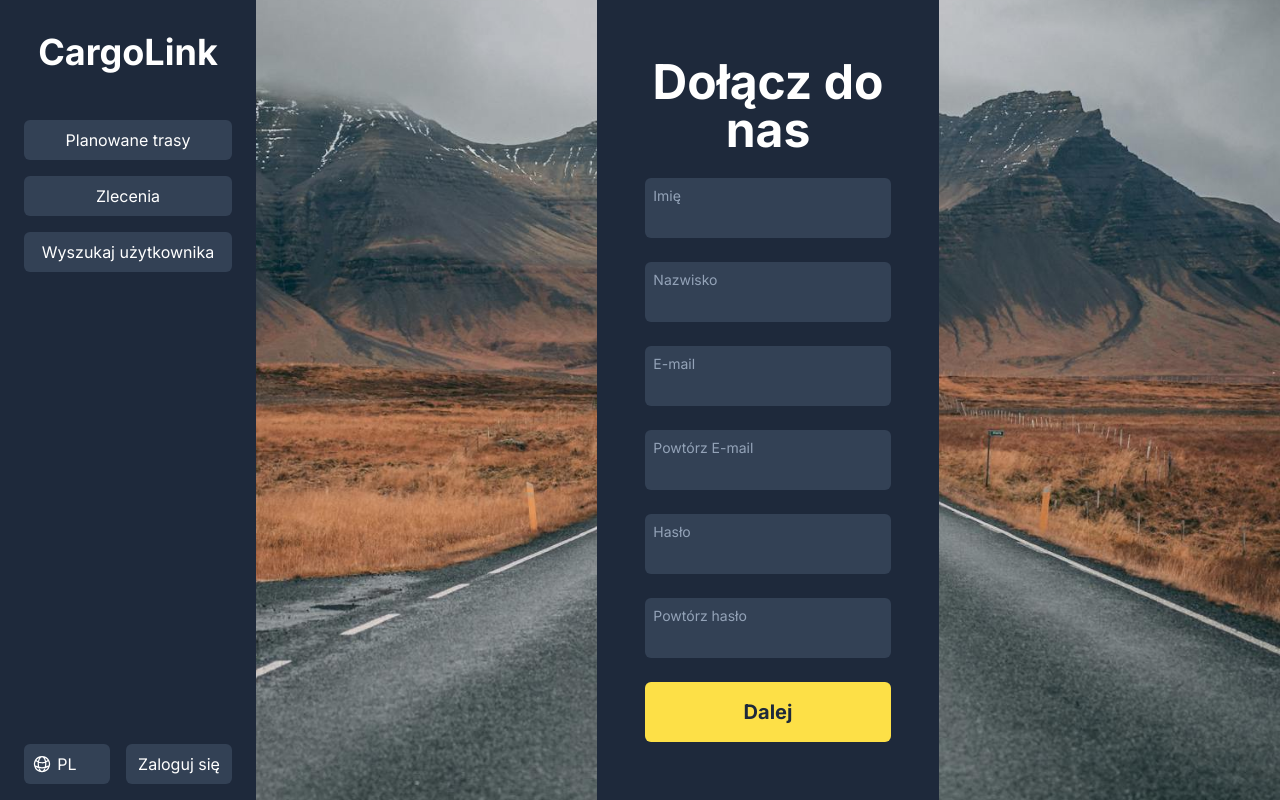
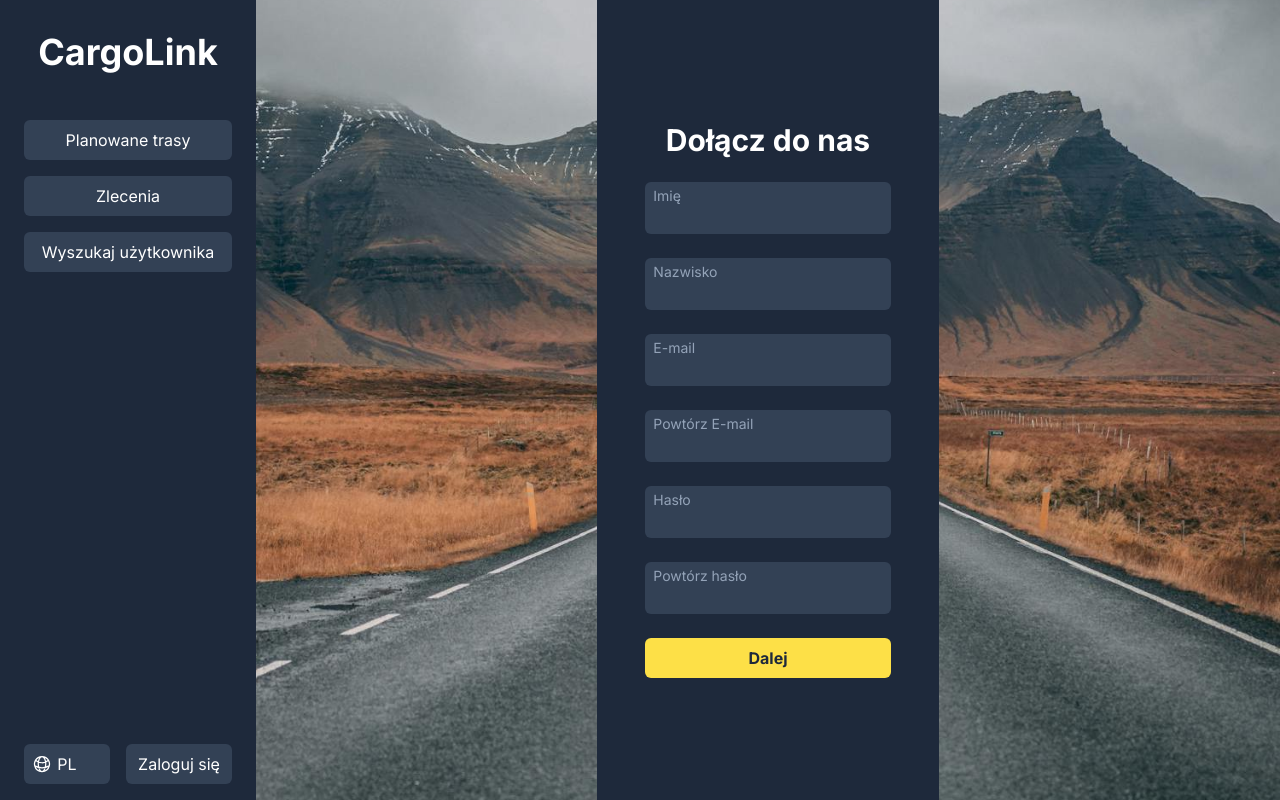
Before and after one commit to Wosk813/cargolink, a Next.js app: page /1/auth/signup in a window 1280 px wide. Built offline with nearby package versions, Linux system fonts and the light colour scheme.

Commit message:
Check form data

```diff
--- a/messages/pl.json
+++ b/messages/pl.json
@@ -21,6 +21,7 @@
     "password": "Hasło",
     "repeatPassword": "Powtórz hasło",
     "next": "Dalej",
-    "back": "Wróć"
+    "back": "Wróć",
+    "atLeast": "powinno mieć co najmniej "
   }
 }
--- a/src/app/[locale]/auth/login/page.tsx
+++ b/src/app/[locale]/auth/login/page.tsx
@@ -7,7 +7,7 @@ export default function Page() {
   return (
     <div className="md:bg-slate-800 h-full px-12 py-8 w-full md:w-6/12 md:justify-center flex flex-col gap-6">
       <h1 className="text-5xl font-bold md:text-center">CargoLink</h1>
-      <p className="md:text-slate-400 text-xl">
+      <p className="md:text-slate-400">
         Dołącz do nas i uprość swoje procesy logistyczne. CargoLink – Twój
         niezawodny partner w świecie transportu!
       </p>
@@ -15,7 +15,7 @@ export default function Page() {
       <p className="text-center">{t("or")}</p>
       <Link
         href="/auth/signup"
-        className="bg-slate-800 border text-center border-yellow-300 rounded-md px-4 py-4"
+        className="bg-slate-800 border text-center border-yellow-300 rounded-md px-2 py-2"
       >
         <span className="text-white">{t("dontHaveAccount")}</span>{" "}
         <span className="text-yellow-300">{t("register")}</span>
--- a/src/app/[locale]/auth/signup/page.tsx
+++ b/src/app/[locale]/auth/signup/page.tsx
@@ -5,7 +5,7 @@ export default function Page() {
   const t = useTranslations('signup')
   return (
     <div className="md:bg-slate-800 h-full px-12 py-8 w-full md:w-4/12 md:justify-center flex flex-col gap-6">
-      <h1 className="text-5xl font-bold md:text-center">{t("joinUs")}</h1>
+      <h1 className="text-3xl font-bold md:text-center">{t("joinUs")}</h1>
       <SignupForm />
     </div>
   );
--- a/src/actions/auth.tsx
+++ b/src/app/actions/auth.tsx
@@ -3,14 +3,15 @@
 import { SignupFormSchema, FormState } from "../lib/definitions";
 
 export async function signup(state: FormState, formData: FormData) {
-  // Validate form fields
   const validatedFields = SignupFormSchema.safeParse({
-    name: formData.get("name"),
+    firstname: formData.get("firstname"),
+    lastname: formData.get("lastname"),
     email: formData.get("email"),
+    repeatEmail: formData.get("repeatEmail"),
     password: formData.get("password"),
+    repeatPassword: formData.get("repeatPassword"),
   });
 
-  // If any form fields are invalid, return early
   if (!validatedFields.success) {
     return {
       errors: validatedFields.error.flatten().fieldErrors,
--- /dev/null
+++ b/src/app/lib/definitions.ts
@@ -0,0 +1,52 @@
+import { z } from "zod";
+
+export const SignupFormSchema = z.object({
+  firstname: z
+    .string()
+    .min(2, { message: "Firstname must be at least 2 characters long." })
+    .trim(),
+  lastname: z
+    .string()
+    .min(2, { message: "Lastname must be at least 2 characters long." })
+    .trim(),
+  email: z.string().email({ message: "Please enter a valid email." }).trim(),
+  repeatEmail: z.string().email().trim(),
+  password: z
+    .string()
+    .min(5, { message: "Be at least 5 characters long" })
+    .regex(/[a-zA-Z]/, { message: "Contain at least one letter." })
+    .regex(/[0-9]/, { message: "Contain at least one number." })
+    .trim(),
+  repeatPassword: z
+    .string()
+}).superRefine(({ repeatEmail, email }, ctx) => {
+  if (repeatEmail !== email) {
+    ctx.addIssue({
+      code: "custom",
+      message: "The email did not match",
+      path: ['repeatEmail']
+    });
+  }
+}).superRefine(({ repeatPassword, password }, ctx) => {
+  if (repeatPassword !== password) {
+    ctx.addIssue({
+      code: "custom",
+      message: "The password did not match",
+      path: ['repeatPassword']
+    });
+  }
+});
+
+export type FormState =
+  | {
+      errors?: {
+        firstname?: string[];
+        lastname?: string[];
+        email?: string[];
+        repeatEmail?: string[];
+        password?: string[];
+        repeatPassword?: string[];
+      };
+      message?: string;
+    }
+  | undefined;
--- a/src/app/ui/auth/login-form.tsx
+++ b/src/app/ui/auth/login-form.tsx
@@ -2,6 +2,7 @@
 
 import { Button } from "../button";
 import { useTranslations } from "next-intl";
+import { Input } from "../input";
 
 export default function LoginForm() {
   const t = useTranslations("login")
--- a/src/app/ui/auth/signup-form.tsx
+++ b/src/app/ui/auth/signup-form.tsx
@@ -1,21 +1,40 @@
 'use client'
-
-import { signup } from "@/src/actions/auth";
+import { signup } from "../../actions/auth";
 import { Input } from "../input";
 import { Button } from "../button";
 import { useTranslations } from "next-intl";
+import { useFormState, useFormStatus } from 'react-dom'
+import { useActionState } from "react";
 
 export function SignupForm() {
+  const [state, formAction] = useActionState(signup, undefined)
   const t = useTranslations("signup");
+  const { pending } = useFormStatus()
+
   return (
-    <form action={signup} className="flex flex-col gap-6">
-      <Input title={t("firstname")} />
-      <Input title={t("lastname")} />
-      <Input title="E-mail" />
-      <Input title={t("repeatEmail")} />
-      <Input title={t("password")} />
-      <Input title={t("repeatPassword")} />
-      <Button type="submit">{t("next")}</Button>
+    <form action={formAction} className="flex flex-col gap-6">
+      <Input name="firstname" title={t("firstname")} />
+      {state?.errors?.firstname && <p>{state.errors.firstname}</p>}
+      <Input name="lastname" title={t("lastname")} />
+      {state?.errors?.lastname && <p>{state.errors.lastname}</p>}
+      <Input name="email" type="email" title="E-mail" />
+      {state?.errors?.email && <p>{state.errors.email}</p>}
+      <Input name="repeatEmail" type="email" title={t("repeatEmail")} />
+      {state?.errors?.repeatEmail && <p>{state.errors.repeatEmail}</p>}
+      <Input name="password" type="password" title={t("password")} />
+      {state?.errors?.password && (
+        <div>
+          <p>Password must:</p>
+          <ul>
+            {state.errors.password.map((error) => (
+              <li key={error}>- {error}</li>
+            ))}
+          </ul>
+        </div>
+      )}
+      <Input name="repeatPassword" type="password" title={t("repeatPassword")} />
+      {state?.errors?.repeatPassword && <p>{state.errors.repeatPassword}</p>}
+      <Button disabled={pending} type="submit">{t("next")}</Button>
     </form>
   );
 }
--- a/src/app/ui/button.tsx
+++ b/src/app/ui/button.tsx
@@ -6,7 +6,7 @@ export function Button({ children, className, ...rest }: ButtonProps) {
   return (
     <button
       {...rest}
-      className={`w-full px-2 py-4 text-xl font-bold rounded-md bg-yellow-300 text-slate-800 transition-colors ${className}`}
+      className={`w-full px-2 py-2 font-bold rounded-md bg-yellow-300 text-slate-800 transition-colors ${className}`}
     >
       {children}
     </button>
--- a/src/app/ui/input.tsx
+++ b/src/app/ui/input.tsx
@@ -4,7 +4,7 @@ interface InputProps extends React.InputHTMLAttributes<HTMLInputElement> {
 
 export function Input({ title, className = "", ...rest }: InputProps) {
   return (
-    <div className="bg-slate-700 px-2 py-2 rounded-md">
+    <div className="bg-slate-700 px-2 py-1 rounded-md">
       <p className="text-slate-400 text-sm">{title}</p>
       <input
         type="text"
--- a/src/lib/definitions.ts
+++ /dev/null
@@ -1,29 +0,0 @@
-import { z } from "zod";
-
-export const SignupFormSchema = z.object({
-  name: z
-    .string()
-    .min(2, { message: "Name must be at least 2 characters long." })
-    .trim(),
-  email: z.string().email({ message: "Please enter a valid email." }).trim(),
-  password: z
-    .string()
-    .min(8, { message: "Be at least 8 characters long" })
-    .regex(/[a-zA-Z]/, { message: "Contain at least one letter." })
-    .regex(/[0-9]/, { message: "Contain at least one number." })
-    .regex(/[^a-zA-Z0-9]/, {
-      message: "Contain at least one special character.",
-    })
-    .trim(),
-});
-
-export type FormState =
-  | {
-      errors?: {
-        name?: string[];
-        email?: string[];
-        password?: string[];
-      };
-      message?: string;
-    }
-  | undefined;
```
Also changed, not shown: src/app/lib/db.ts (renamed from src/lib/db.ts).
